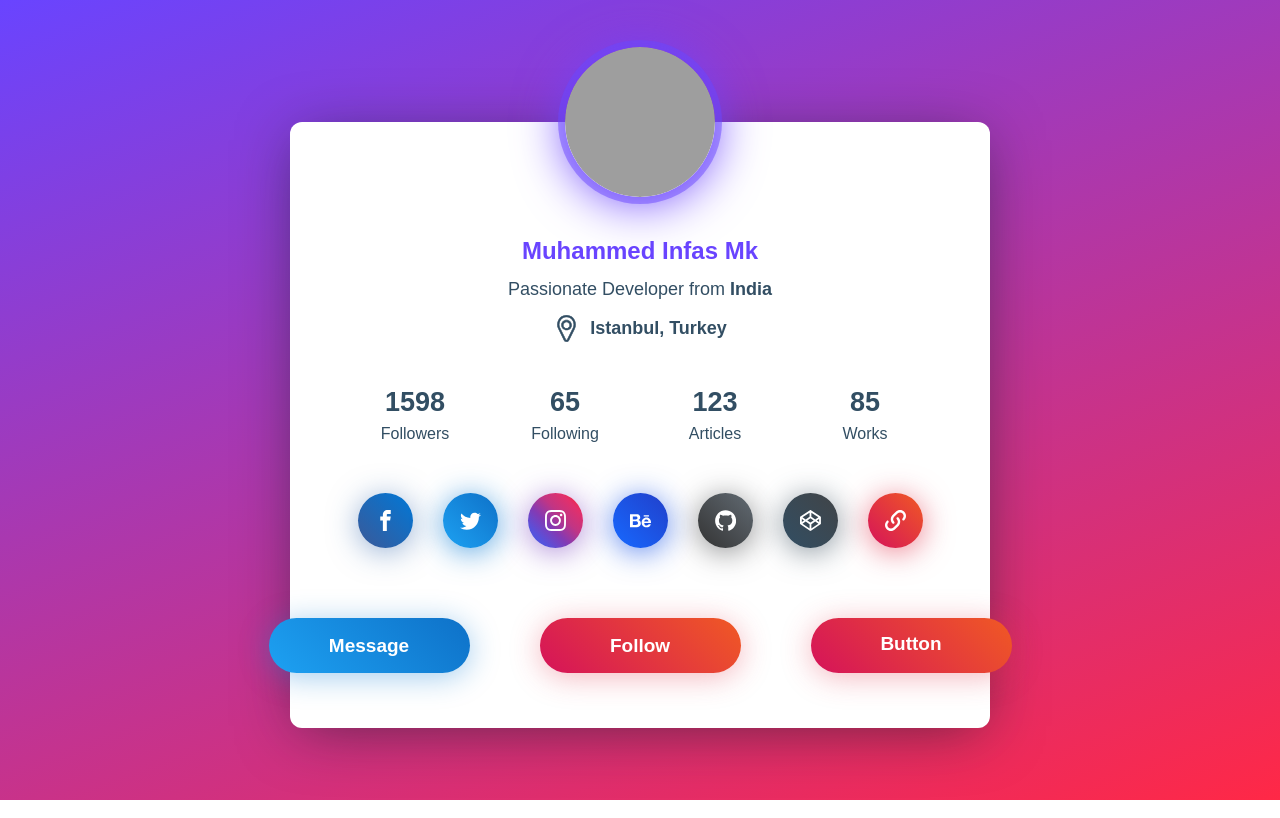
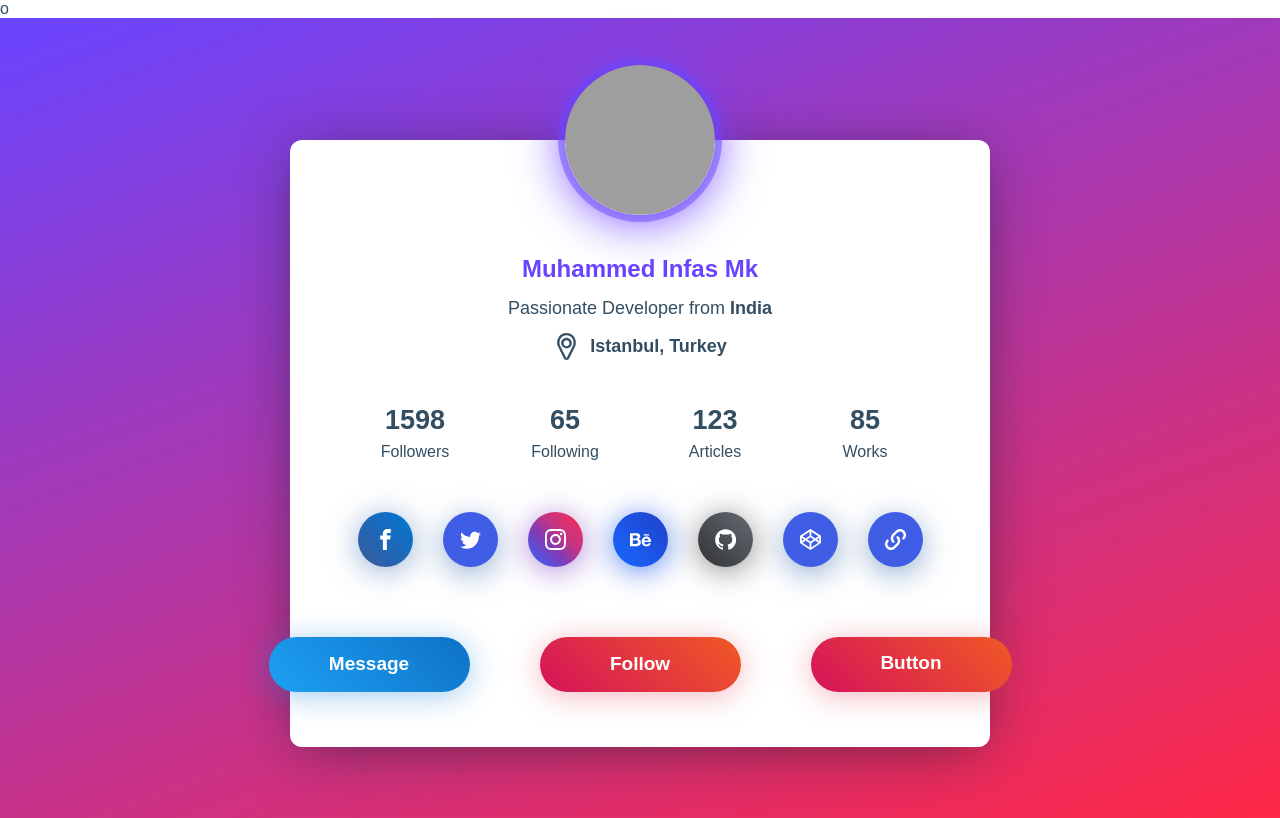
Before and after one commit to infasmk/about.hh, a plain HTML site: page index.html in a window 1280 px wide. Drawn offline with nearby package versions, Linux system fonts and the light colour scheme; grey boxes are pictures that could not be loaded; some icons are missing.

Commit message:
Update index.html

```diff
--- a/index.html
+++ b/index.html
@@ -1,4 +1,4 @@
-<!DOCTYPE html>
+o<!DOCTYPE html>
 <html lang="en" >
 <head>
   <meta charset="UTF-8">
@@ -58,7 +58,7 @@
           </span>
         </a>
 
-        <a href="https://twitter.com/iaMuhammedErdem" class="profile-card-social__item twitter" target="_blank">
+        <a href="https://twitter.com/iaMuhammedErdem" class="profile-card-social__item whatsapp" target="_blank">
           <span class="icon-font">
               <svg class="icon"><use xlink:href="#icon-twitter"></use></svg>
           </span>
@@ -82,13 +82,13 @@
           </span>
         </a>
 
-        <a href="https://codepen.io/JavaScriptJunkie" class="profile-card-social__item codepen" target="_blank">
+        <a href="https://codepen.io/JavaScriptJunkie" class="profile-card-social__item telegram" target="_blank">
           <span class="icon-font">
               <svg class="icon"><use xlink:href="#icon-codepen"></use></svg>
           </span>
         </a>
 
-        <a href="http://muhammederdem.com.tr/" class="profile-card-social__item link" target="_blank">
+        <a href="http://muhammederdem.com.tr/" class="profile-card-social__item youtube" target="_blank">
           <span class="icon-font">
               <svg class="icon"><use xlink:href="#icon-link"></use></svg>
           </span>
```
